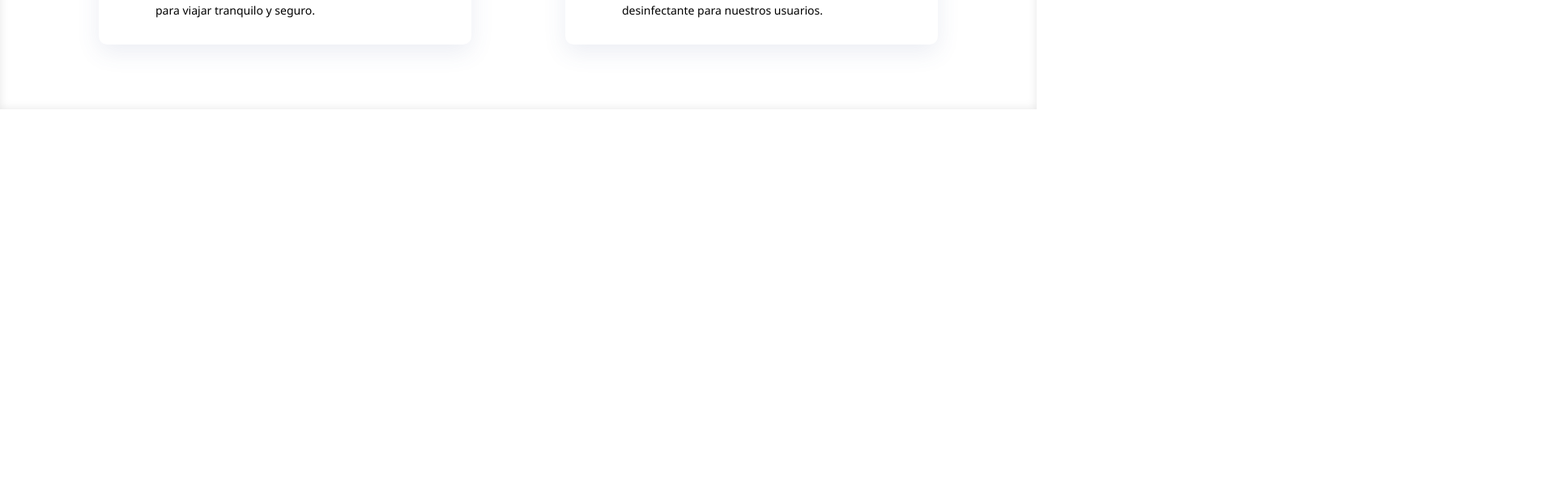
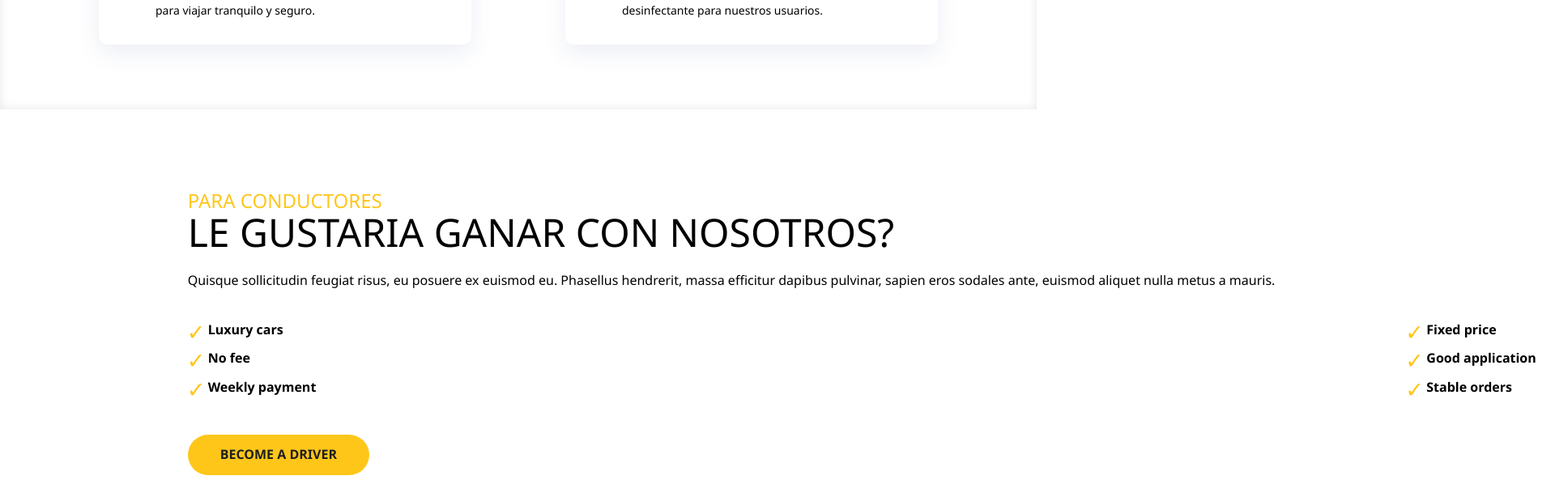
Before and after one commit to Brayan-BH/Capital-Tours, a Nuxt app: page / in a window 1280 px wide. Shown: the part 1522-2136 px from the top of the page at 81% size, 1920 px wide, since content can reach past the window. Before the commit the page ends 1657 px from the top, so only its background shows below. Built offline with nearby package versions, Linux system fonts and the light colour scheme; a web font is replaced by a local one.

Commit message:
Nueva Seccion de Conductor -Añadir estilos a la pagina conductor -Nuevos estilos a la pagina conductor

```diff
--- a/components/Conductor.vue
+++ b/components/Conductor.vue
@@ -1,5 +1,33 @@
 <template>
-   <div>
-    Seccion Conductor
-   </div>
+    <div class="conductor-container">
+        <div class="container-inner">
+            <div>
+                <h4>PARA CONDUCTORES</h4>
+                <h2>
+                    Le gustaria ganar con nosotros?
+                </h2>
+            </div>
+            <div class="wrapper">
+                <div class="wrapper_text">
+                    Quisque sollicitudin feugiat risus, eu posuere ex euismod eu. Phasellus hendrerit, massa efficitur dapibus
+                    pulvinar, sapien eros sodales ante, euismod aliquet nulla metus a mauris.
+                </div>
+                <div class="column">
+                    <div class="column-wrapper">
+                        <ul class="wrapper_items">
+                            <li>Luxury cars</li>
+                            <li>No fee</li>
+                            <li>Weekly payment</li>
+                            <li>Fixed price</li>
+                            <li>Good application</li>
+                            <li>Stable orders</li>
+                        </ul>
+                    </div>
+                </div>
+                <div class="wrap">
+                    <a href="" class="btn-wrap">Become a Driver</a>
+                </div>
+            </div>
+        </div>
+    </div>
 </template>
--- a/pages/index.vue
+++ b/pages/index.vue
@@ -1,4 +1,5 @@
 <template>
        <Intro />
        <Servicio />
+       <Conductor/>
 </template>
--- a/public/assets/css/sass/components/_conductor.sass
+++ b/public/assets/css/sass/components/_conductor.sass
@@ -0,0 +1,122 @@
+.conductor-container
+    position: relative
+    box-sizing: border-box
+    width: 267%
+    max-width: 300%
+    margin-left: 0
+    margin-right: 0
+    height: 650px
+    padding-top: 100px
+    margin-bottom: -680px
+    padding-left: 5%
+    .container-inner
+        box-sizing: border-box
+        padding: 0 5%
+        width: 100%
+        margin-bottom: 45px
+        h4
+            color: #ffc61a
+            margin-bottom: 0
+            margin-top: 0
+            font-size: 24px
+            z-index: 3
+            position: relative
+            font-weight: 500
+            text-transform: uppercase
+            line-height: 1.1
+        h2
+            margin: 0 0 20px
+            font-size: 48px
+            z-index: 3
+            position: relative
+            word-wrap: break-word
+            font-weight: 500
+            text-transform: uppercase
+            line-height: 1.1
+            color: inherit
+    .wrapper
+        font-size: 16px
+        line-height: 1.6em
+        .wrapper_text
+            margin-bottom: 35px
+        .column
+            margin-bottom: 35px
+            .column-wrapper
+                margin-bottom: 0
+                .wrapper_items
+                    column-count: 2
+                    font-size: 16px
+                    list-style: none
+                    margin-top: 25px
+                    margin-bottom: 30px
+                    padding-left: 25px
+                    line-height: 1.6em
+                    li
+                        line-height: 1.6em
+                        font-weight: 700
+                        margin-bottom: 10px
+                        &::before
+                            color: #ffc61a
+                            content: "\2713 "
+                            display: block
+                            display: inline-block
+                            font-weight: normal
+                            font-size: 14px
+                            font-size: inherit
+                            text-rendering: auto
+                            -webkit-font-smoothing: antialiased
+                            -moz-osx-font-smoothing: grayscale
+                            font-weight: 100
+                            color: #FFC61A
+                            position: absolute
+                            margin: 2px 0 0 -26px
+                            font-size: 27px
+        .wrap
+            display: flex
+            justify-content: flex-start
+            .btn-wrap
+                text-transform: uppercase
+                border-radius: 30px
+                transition: all .3s ease
+                font-size: 16px
+                line-height: 1.9em
+                padding: 9px 40px 11px
+                font-weight: 700
+                margin-bottom: 25px
+                border: 0
+                color: #1F1F1F
+                background: #FFC61A
+                background-color: rgb(255, 198, 26)
+                display: inline-block
+                text-decoration: none
+@media only screen and (max-width: 1136px)
+    .conductor-container
+        .container-inner
+            box-sizing: border-box
+            padding: 0 5%
+            margin-bottom: 45px
+            max-width: 37%
+            .wrapper_items
+                column-count: 1
+@media screen and (max-width: 600px)
+    .conductor-container
+        width: 270%
+        .container-inner
+            box-sizing: border-box
+            padding: 0 5%
+            margin-bottom: 45px
+            max-width: 37%
+            .wrapper_items
+                column-count: 1
+@media screen and (max-width: 400px)
+    .conductor-container
+        width: 100%
+        max-width: 37%
+
+        .container-inner
+            box-sizing: border-box
+            padding: 0 5%
+            margin-bottom: 45px
+            max-width: 37%
+            .wrapper_items
+                column-count: 1
```
Also changed, not shown: public/assets/css/style.css, 1 other file (tests, documents, lock files or other folders).
